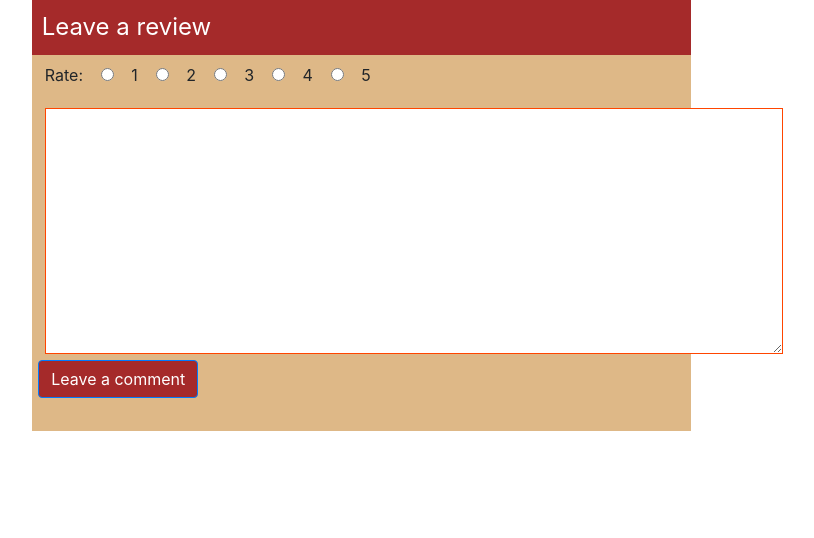
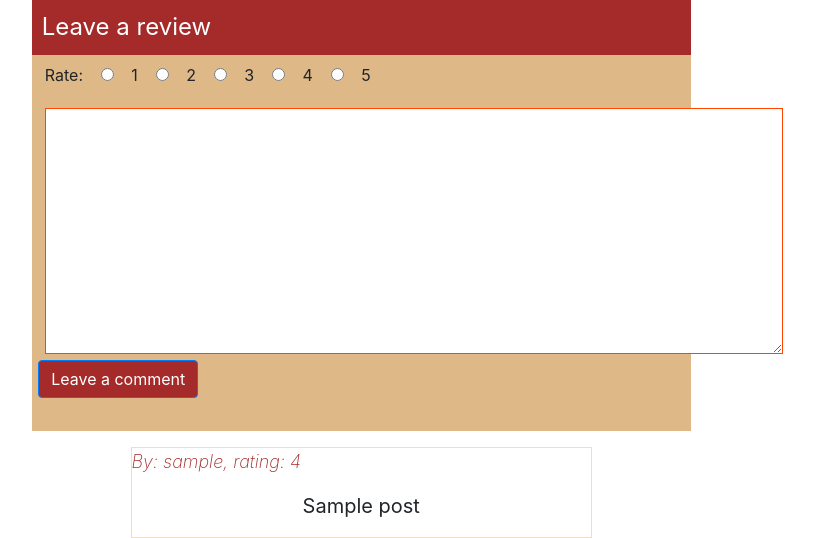
Before and after one commit to yosefHesham/book, a Flask app: template templates/bookdetails.html in a window 1280 px wide. Shown: the part 423-961 px from the top of the page, without its empty margins (298-1112 px from the left). Before the commit the page ends 854 px from the top, so only its background shows below. Run offline with Flask 2, Linux system fonts and the light colour scheme; the visitor is signed in with stand-in values (Sample User, id 1); the template is opened without the code that fills it: most values are stand-ins (such as "Sample title", 1, 10 or a date in 2020); some libraries are stand-ins or nearby versions.

Commit message:
final commit

```diff
--- a/application.py
+++ b/application.py
@@ -1,6 +1,6 @@
 import os
 
-from flask import Flask, session, render_template, request, redirect
+from flask import Flask, session, render_template, request, redirect, jsonify
 from flask_session import Session
 from sqlalchemy import create_engine
 from sqlalchemy.orm import scoped_session, sessionmaker
@@ -10,11 +10,12 @@ from helpers import login_required, get_reviews
 from models.books import Books
 from models.defaultbooks import Defbooks
 from models.reviews import Review
+from models.user_reviews import UserReview
 import requests
 
 
+app = Flask(__name__)
 
-app = Flask(__name__)
 
 @app.after_request
 def after_request(response):
@@ -24,11 +25,9 @@ def after_request(response):
     return response
 
 
-
 # Check for environment variable
 if not os.getenv("DATABASE_URL"):
     raise RuntimeError("DATABASE_URL is not set")
-
 
 
 # Configure session to use filesystem
@@ -42,29 +41,37 @@ engine = create_engine(os.getenv("DATABASE_URL"))
 db = scoped_session(sessionmaker(bind=engine))
 
 
-
-@app.route("/", methods = ['GET', 'POST'])
+@app.route("/", methods=['GET', 'POST'])
+# if the user is logged in this will be the index page
 @login_required
 def index():
+
     if request.method == 'GET':
         return render_template("index.html")
 
     else:
         title = request.form['title']
         author = request.form['author']
-        isbn  = request.form['isbn']
+        isbn = request.form['isbn']
         row = None
         books = list()
 
+        # preventing user from typing spaces as an input
         if not title.strip() and not author.strip() and not isbn.strip():
-            return render_template('error.html', error = 'You must at least provide one info', direction = '/')
+            return render_template('error.html', error='You must at least provide one info', direction='/')
+
+        # these conditions to specify which option the user choose to search with and the swapcase function to make it case insensitive
         elif title.strip():
-            row = db.execute("select author, title, isbn from books where title like :title or title like :xtitle",{'title':"%"+title+"%", 'xtitle':"%" +title.swapcase()+"%"}).fetchall()
+            row = db.execute("select author, title, isbn from books where title like :title or title like :xtitle", {
+                             'title': "%"+title+"%", 'xtitle': "%" + title.swapcase()+"%"}).fetchall()
         elif author.strip():
-            row = db.execute("select author, title, isbn from books where author like :author or author like :xauthor",{'author':"%"+author+"%",'xauthor':"%" + author.swapcase() + "%"}).fetchall()
+            row = db.execute("select author, title, isbn from books where author like :author or author like :xauthor", {
+                             'author': "%"+author+"%", 'xauthor': "%" + author.swapcase() + "%"}).fetchall()
         elif isbn.strip():
-            row = db.execute("select author, title, isbn from books where isbn like :isbn",{'isbn':"%"+isbn+"%"}).fetchall()
+            row = db.execute("select author, title, isbn from books where isbn like :isbn", {
+                             'isbn': "%"+isbn+"%"}).fetchall()
 
+        # if there are matching results it will append it to a list of Defbooks instance
         if not row == None:
             for i in range(len(row)):
                 oneBook = Defbooks(
@@ -77,38 +84,42 @@ def index():
         return render_template("result.html", books=books)
 
 
-    return render_template("result.html")
+@app.route('/bookdetails/<string:book_isbn>', methods=['GET', 'POST'])
+def bookdetails(book_isbn):
+    revs = list()
 
-
-
-
-@app.route('/bookdetails/<string:book_isbn>', methods=['GET','POST'])
-def bookdetails(book_isbn):
-
+    # when the user is leaving a review about that specific book
     if request.method == 'POST':
-        row = db.execute("select id from books where isbn = :isbn ",{'isbn':book_isbn}).fetchone()
+        row = db.execute("select id from books where isbn = :isbn ", {
+                         'isbn': book_isbn}).fetchone()
         book_id = row[0]
         rating = request.form['rate']
         review = request.form['review']
-        print(rating)
-        print(review)
+
+        # if the user entered an empty input he will be directed to the error page
         if rating == None or not review.strip():
-            return render_template('error.html',error="you must provide both rate and review !", direction = "/bookpage")
+            return render_template('error.html', error="you must provide both rate and review !", direction="/bookpage")
 
+        # after validating the user input, it will be stored into the database and displayed
         else:
             try:
                 db.execute('insert into reviews(bookid,userid,review,rating) VALUES(:book_id,:user_id,:review,:rating)',
-                {'book_id':book_id,'user_id':session['user_id'],'review':review,'rating':rating}
-                )
+                           {'book_id': book_id,
+                               'user_id': session['user_id'], 'review': review, 'rating': rating}
+                           )
                 db.commit()
                 return redirect(request.referrer)
+            # expecting that the user would make a review more than once about the same book
             except:
-                return render_template("error.html",error="you already made a review on this book", direction="/bookpage")
+                return render_template("error.html", error="you already made a review on this book", direction="/bookpage")
+
+    # when the user is just requesting for the bookdetails page , the book info and it`s reviews will be displayed for him
     else:
         try:
-            book = db.execute("select * from books where isbn = :isbn", {'isbn':book_isbn}).fetchone()
+            book = db.execute(
+                "select * from books where isbn = :isbn", {'isbn': book_isbn}).fetchone()
         except:
-            return render_template("error.html", error="error fetching data",direction="/bookpage")
+            return render_template("error.html", error="error fetching data", direction="/bookpage")
         oneBook = Books(
             int(book['id']),
             book['author'],
@@ -117,30 +128,51 @@ def bookdetails(book_isbn):
             book['year']
         )
 
+        # getting any review about that book
+        try:
+            reviews = db.execute('Select rating, review, userid from reviews where bookid = :bookid', {
+                                 'bookid': book.id}).fetchall()
+        except:
+            return render_template("error.html", error="error fetching data", direction="/bookpage")
+
+        # parsing data to a list of UserReview instance
+        for i in range(len(reviews)):
+            # parsing the users who made the reviews
+            user = db.execute('select username from users where id = :userid', {
+                              'userid': reviews[i]['userid']}).fetchone()
+            oneReview = UserReview(
+                reviews[i]['review'],
+                user['username'],
+                reviews[i]['rating']
+            )
+            revs.append(oneReview)
+
+        ## calling the function to get the data from goodreads api
         greview = get_reviews(book_isbn)
-        print(greview)
-        return render_template("bookdetails.html", book=book,greview=greview)
+        return render_template("bookdetails.html", book=book, greview=greview, reviews=revs)
 
 
+
+## this is an extra page and iam just displaying some random books for the user !
 @app.route('/bookpage')
 @login_required
 def bookpage():
     row = None
     books = list()
     try:
-        row =  db.execute("select isbn, title, author from books limit 300").fetchall()
-        for i in range (len(row)):
+        row = db.execute(
+            "select isbn, title, author from books limit 300").fetchall()
+        for i in range(len(row)):
             oneBook = Defbooks(
                 row[i]['author'],
                 row[i]['title'],
                 row[i]['isbn'],
-                )
+            )
             books.append(oneBook)
     except ValueError as e:
-        return render_template("error.html",error="error while fetching data", direction = "/")
+        return render_template("error.html", error="error while fetching data", direction="/")
 
     return render_template("bookpage.html", books=books)
-
 
 
 @app.route('/login', methods=['GET', 'POST'])
@@ -150,72 +182,73 @@ def login():
         return render_template("login.html")
 
     else:
+        ## logging out any previous user for the same ip
         session.clear()
         username = request.form['username']
         password = request.form['password']
-        row = db.execute("Select id, username, hash from users where username = :username", {'username':username}).fetchone()
+
+        ## checking if the username is existing
+        row = db.execute("Select id, username, hash from users where username = :username", {
+                         'username': username}).fetchone()
         if not username.strip():
-            return render_template('error.html',error='Username cannot be empty!', direction='/login')
+            return render_template('error.html', error='Username cannot be empty!', direction='/login')
         elif not password.strip():
-            return render_template('error.html',error='Password cannot be empty!', direction='/login')
+            return render_template('error.html', error='Password cannot be empty!', direction='/login')
+
+        ## validating user password
         elif row == None or not check_password_hash(row[2], password):
-            return render_template('error.html',error='wrong password or username', direction='/login')
+            return render_template('error.html', error='wrong password or username', direction='/login')
 
+        ## remembering the user
         session['user_id'] = row[0]
-        print('###logged in', row[0])
 
+        ## redirect to the index page
         return redirect('/')
 
 
-
-
-
-@app.route('/register', methods = ['GET', 'POST'])
+@app.route('/register', methods=['GET', 'POST'])
 def register():
 
-    ## if the user wanna sign up redirect him to this page
+    # if the user wanna sign up redirect him to this page
     if request.method == 'GET':
         return render_template("register.html")
 
     else:
 
-        ## storing form data into vatiables
+        # storing form data into vatiables
         password = request.form['password']
         confirmPassword = request.form['confirm_password']
         username = request.form['username']
 
-        ## validating form fields
+        # validating form fields
         if not password.strip():
-            return render_template('error.html', error='Password cannot be empty !', direction = '/register')
+            return render_template('error.html', error='Password cannot be empty !', direction='/register')
         elif not confirmPassword.strip():
-            return render_template('error.html', error='Confirm password cannot be empty !', direction = '/register')
+            return render_template('error.html', error='Confirm password cannot be empty !', direction='/register')
         elif not username.strip():
-            return render_template('error.html', error='Username Cannot be Empty !', direction = '/register')
+            return render_template('error.html', error='Username Cannot be Empty !', direction='/register')
         elif password == confirmPassword and len(password) < 8 and len(confirmPassword) < 8:
-             return render_template('error.html', error='Password must be more than 8 letters', direction = '/register')
+            return render_template('error.html', error='Password must be more than 8 letters', direction='/register')
         elif password != confirmPassword:
-            return render_template('error.html', error='Password does not match !', direction = '/register')
-
+            return render_template('error.html', error='Password does not match !', direction='/register')
 
         else:
 
-            ## hashing the password and making sure the the user name
+            # hashing the password and validating the user name
             hash = generate_password_hash(password)
             try:
                 db.execute("INSERT INTO users (username,hash) VALUES(:username, :hash)", {
-                    "username":username, "hash":hash
+                    "username": username, "hash": hash
                 })
-                user_id = db.execute("SELECT id FROM users WHERE username = :username", {"username": username}).fetchone()
+                user_id = db.execute("SELECT id FROM users WHERE username = :username", {
+                                     "username": username}).fetchone()
                 session['user_id'] = user_id[0]
                 print('### new ###', user_id)
                 db.commit()
             except:
-                return render_template('error.html', error='username is already used', direction ='/register')
-
+                return render_template('error.html', error='username is already used', direction='/register')
 
         return render_template('index.html')
-
-
 
 
 @app.route("/logout")
@@ -227,3 +260,15 @@ def logout():
 
     # Redirect user to login form
     return redirect("/")
+
+
+@app.route("/api/<string:book_isbn>")
+def bookdata(book_isbn):
+    book = db.execute("select * from books where isbn = :isbn",
+                      {'isbn': book_isbn}).fetchone()
+    if book == None:
+        return "Book Not Found" + "    Error 404"
+
+    greview = get_reviews(book_isbn)
+
+    return jsonify(title=book['title'], author=book['author'], year=book['year'], isbn=book_isbn, review_count=greview.rating_count, average_rating=greview.average_rating)
--- a/static/css/bookdetails.css
+++ b/static/css/bookdetails.css
@@ -81,3 +81,23 @@ textarea:focus{
 .btn:hover{
     background-color: crimson;
 }
+.user_reviews{
+    width: 70%;
+    height: 20%;
+    margin: auto auto;
+    border-color: wheat;
+    border-width: 1px;
+    border-style: solid;
+    margin-top: 2%;
+}
+.user_data{
+    font-size: 18px;
+    font-style: oblique;
+    font-weight: 200;
+    color: brown;
+}
+.user_review{
+    text-align: center;
+    font-size: 20px;
+    font-weight: 400;
+}
--- a/templates/bookdetails.html
+++ b/templates/bookdetails.html
@@ -49,6 +49,13 @@
               <button class="btn btn-primary" type="submit">Leave a comment</button>
             </fieldset>
           </form>
+          {% for review in reviews %}
+          <div class ="user_reviews">
+            <p class ='user_data'> By: {{review.username}},  rating:  {{review.rating}}</p>
+            <p class = "user_review"> {{review.post}} </p>
+          </div>
+
+          {% endfor %}
     </div>
 </div>
 
```
